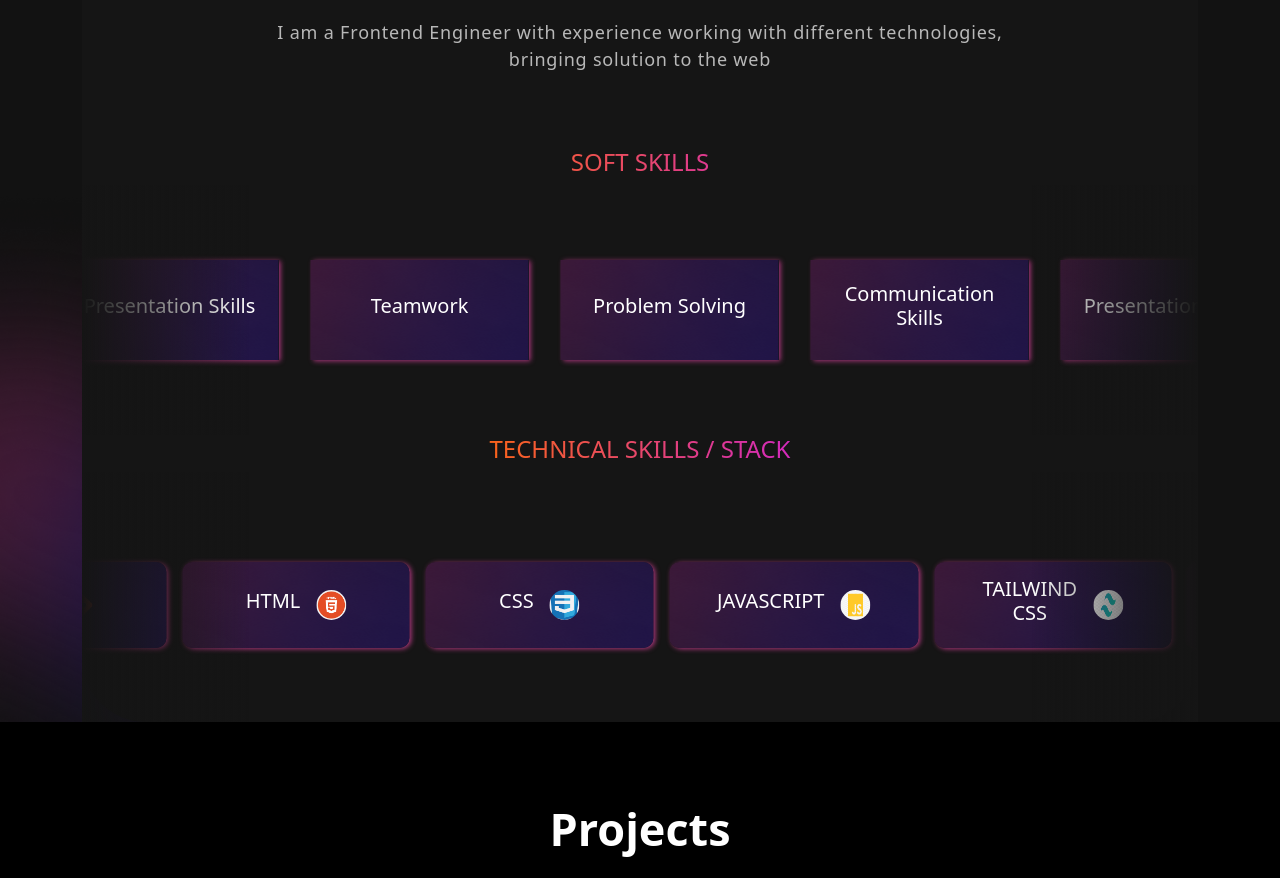
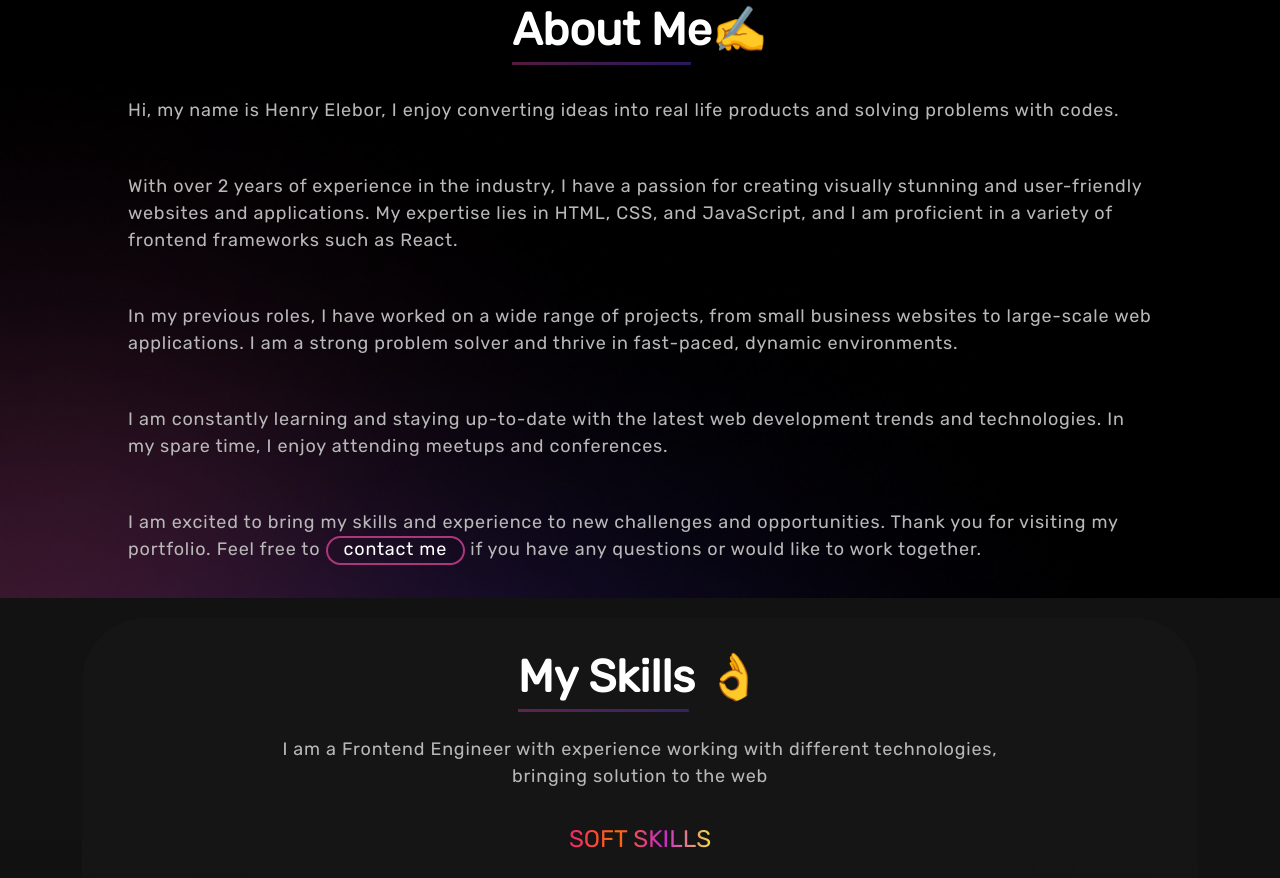
Before and after one commit to RAY-DEV67/PORTFOLIO, a React (Create React App) app: page / in a window 1280 px wide. Shown: the part 840-1718 px from the top of the page. Built offline with nearby package versions, Linux system fonts and the light colour scheme.

Commit message:
new features

```diff
--- a/src/App.css
+++ b/src/App.css
@@ -33,7 +33,9 @@ body {
   position: relative;
   background-color: #121212 !important;
   color: #fff !important;
-  font-family: 'Rubik', sans-serif;;
+}
+.fontlink{
+  font-family: 'Rubik', sans-serif;
 }
 
 h1, h2, h3, h4, h5, h6 {
@@ -80,6 +82,26 @@ p.success {
 
 p.danger {
 	color: red;
+}
+::-webkit-scrollbar {
+  width: 20px;
+}
+
+/* Track */
+::-webkit-scrollbar-track {
+  box-shadow: inset 0 0 5px grey;
+  border-radius: 10px;
+}
+
+/* Handle */
+::-webkit-scrollbar-thumb {
+  background: linear-gradient(90.21deg, rgba(170, 54, 124, 0.5) -5.91%, rgba(74, 47, 189, 0.5) 111.58%);
+  border-radius: 10px;
+}
+
+/* Handle on hover */
+::-webkit-scrollbar-thumb:hover {
+  background: rgba(83, 21, 58, 0.5)
 }
 /************ Navbar Css ************/
 .navibar {
@@ -138,6 +160,9 @@ margin: 0rem 1rem;
 }
 .mobile-menu{
   display: none;
+}
+.about-nav{
+  margin-left: 1rem;
 }
 
 /************ Banner Css ************/
@@ -238,6 +263,38 @@ margin: 0rem 1rem;
   border-right: 0.08em solid #666;
 }
 
+/* ABOUT ME//////////// */
+.aboutme{
+  width: 80%;
+  text-align: left;
+  font-size: 18px;
+  letter-spacing: 0.8px;
+  line-height: 1.5em;
+}
+.aboutcontainer{
+  background-color: black;
+  background-image: url('./images/color-sharp.png');
+  background-size: cover;
+  display: flex;
+  justify-content: center;
+  align-items: center;
+  flex-direction: column;
+}
+.aboutcontainer h2 {
+	font-size: 45px;
+	font-weight: 700;
+  padding-top: 2rem;
+  margin-bottom: 1rem;
+  border-bottom: 2px solid transparent;
+  background:
+    left
+    bottom
+    transparent
+    no-repeat; ;
+  background-size:100% 3px ;/* if linear-gradient, we need to resize it */
+  background-image: linear-gradient(90.21deg, rgba(170, 54, 124, 0.5) -5.91%, rgba(74, 47, 189, 0.5) 111.58%);
+}
+
 /************ Skills Css ************/
 .skill {
   /* padding: 0 0 0 0; */
@@ -247,21 +304,33 @@ margin: 0rem 1rem;
   background: #151515;
   border-radius: 64px;
   text-align: center;
-  /* padding: 60px 50px; */
-  margin-top: -60px;
+  margin-top: 20px;
   position: relative;
+  display: flex;
+  flex-direction: column;
+  align-items: center;
 }
 .skill h2 {
 	font-size: 45px;
 	font-weight: 700;
   padding-top: 2rem;
+  padding-bottom: 0.5rem;
+  border-bottom: 2px solid transparent;
+  width: fit-content;
+  background:
+    left
+    bottom
+    transparent
+    no-repeat; ;
+  background-size:70% 3px ;
+ background-image: linear-gradient(90.21deg, rgba(170, 54, 124, 0.5) -5.91%, rgba(74, 47, 189, 0.5) 111.58%);
 }
 .skill p {
     color: #B8B8B8;
     font-size: 18px;
     letter-spacing: 0.8px;
     line-height: 1.5em;
-    margin: 14px 0 75px 0;
+    margin: 14px 0 35px 0;
 }
 .skilldiv{
   width: 100%;
@@ -434,6 +503,18 @@ background: linear-gradient(to right, #f32170,
 	font-size: 45px;
 	font-weight: 700;
   text-align: center;
+  margin: 0 auto;
+  padding-bottom: 0.5rem;
+  border-bottom: 2px solid transparent;
+  width: fit-content;
+  background:
+    left
+    bottom
+    transparent
+    no-repeat; ;
+  background-size:70% 3px ;
+ background-image: linear-gradient(90.21deg, rgba(170, 54, 124, 0.5) -5.91%, rgba(74, 47, 189, 0.5) 111.58%);
+
 }
 .project p {
   color: #B8B8B8;
@@ -687,6 +768,10 @@ background: linear-gradient(to right, #f32170,
   border-radius: 20px;
   text-decoration: none;
   margin-top: 1rem;
+}
+.contact-me{
+  padding: 0 1rem;
+  padding-bottom: 0.2rem;
 }
 .mail:hover{
   background: linear-gradient(90.21deg, #AA367C -5.91%, #4A2FBD 111.58%);
@@ -1042,4 +1127,8 @@ align-items: center;
     transform: translateY(0);
     transition: all 1s ease-in-out;
   }
+  .about-nav{
+    margin-left: 0rem;
+    margin-top: 1rem;
+  }
 }
--- a/src/App.js
+++ b/src/App.js
@@ -23,7 +23,7 @@ useEffect(() => {
 }, []);
 
   return (
-    <div className="App">
+    <div className="App fontlink">
       {loading ? <div className="intro-cont">
         <img src={intro} alt="" className="intro"/>
       </div>
--- /dev/null
+++ b/src/components/aboutme.jsx
@@ -0,0 +1,21 @@
+import { useInView } from "react-intersection-observer";
+
+export function AboutMe() {
+
+
+  const { ref: profileRef1, inView: profileIsVisible1 } = useInView();
+  const { ref: profileRef2, inView: profileIsVisible2} = useInView();
+  const { ref: profileRef3, inView: profileIsVisible3} = useInView();
+  const { ref: profileRef4, inView: profileIsVisible4 } = useInView();
+  const { ref: profileRef5, inView: profileIsVisible5 } = useInView();
+
+    return ( <div className="aboutcontainer fontlink" id="about">
+        <h2>About Me✍</h2>
+        <p ref={profileRef1} className={profileIsVisible1 ? "aboutme showhead" : "head aboutme"}> Hi, my name is Henry Elebor, I enjoy converting ideas into real life products and solving problems with codes.
+    </p>
+    <p ref={profileRef2} className={profileIsVisible2 ? "aboutme showhead" : "head aboutme"}> With over 2 years of experience in the industry, I have a passion for creating visually stunning and user-friendly websites and applications. My expertise lies in HTML, CSS, and JavaScript, and I am proficient in a variety of frontend frameworks such as React.</p>
+       <p ref={profileRef3} className={profileIsVisible3 ? "aboutme showhead" : "head aboutme"}>In my previous roles, I have worked on a wide range of projects, from small business websites to large-scale web applications. I am a strong problem solver and thrive in fast-paced, dynamic environments.</p>
+       <p ref={profileRef4} className={profileIsVisible4 ? "aboutme showhead" : "head aboutme"}>I am constantly learning and staying up-to-date with the latest web development trends and technologies. In my spare time, I enjoy attending meetups and conferences.</p>
+       <p ref={profileRef5} className={profileIsVisible5 ? "aboutme showhead" : "head aboutme"}>I am excited to bring my skills and experience to new challenges and opportunities. Thank you for visiting my portfolio. Feel free to <a className="contact-me mail" href="#connect">contact me</a> if you have any questions or would like to work together.</p>
+       </div> );
+}
--- a/src/components/contact.jsx
+++ b/src/components/contact.jsx
@@ -11,7 +11,7 @@ export const Contact = () => {
     <section className="contact" id="connect">
       <img src={contactImg} alt="Contact Us" className="contactimage"/>
      <div>
-     <h2>Get In Touch</h2>
+     <h2>Get In Touch 📲</h2>
       <div className="social-icon">
             <section>
             <a href="https://www.linkedin.com/in/ekene-elebor-57ba38206/" target="_blank" rel="noreferrer"><img src={navIcon1} alt="Icon" /></a>
--- a/src/components/navbar.jsx
+++ b/src/components/navbar.jsx
@@ -32,6 +32,7 @@ export const NavBar = () => {
   }} />
 <div class="hidden">
 <a href="#home" className="home-nav">Home</a>
+<a href="#about" className="about-nav">About</a>
 <a href="#skills" className="skill-nav">Skills</a>
 <a href="#project" className="project-nav">Projects</a>
 </div>
@@ -51,6 +52,9 @@ Let’s Connect
 <a href="#home" className="home-nav"   onClick={() => {
     setshowMobile(false)
   }}>Home</a>
+  <a href="#about" className="about-nav"   onClick={() => {
+    setshowMobile(false)
+  }}>About</a>
 <a href="#skills" className="skill-nav"   onClick={() => {
     setshowMobile(false)
   }}>Skills</a>
--- a/src/components/projects.jsx
+++ b/src/components/projects.jsx
@@ -292,7 +292,7 @@ export const Projects = ({showAbout , setshowAbout}) => {
                     isVisible ? "" : ""
                   }
                 >
-                  <h2 ref={myRef} className={ myElementIsVisible ? "showhead mb-4" : "head"}>Projects</h2>
+                  <h2 ref={myRef} className={ myElementIsVisible ? "showhead mb-4" : "head"}>My Projects 👨‍💻</h2>
                   <Tab.Container id="projects-tabs" defaultActiveKey="first">
                     <Nav
                       variant="pills"
--- a/src/components/skills.jsx
+++ b/src/components/skills.jsx
@@ -10,36 +10,21 @@ import bootstrap from "../images/bootstrap.png";
 import react from "../images/react.png";
 import git from "../images/git.png";
 import { useInView } from "react-intersection-observer";
+import { AboutMe } from "./aboutme";
 
 export const Skills = () => {
-  // const responsive = {
-  //   superLargeDesktop: {
-  //     breakpoint: { max: 4000, min: 3000 },
-  //     items: 5,
-  //   },
-  //   desktop: {
-  //     breakpoint: { max: 3000, min: 1024 },
-  //     items: 3,
-  //   },
-  //   tablet: {
-  //     breakpoint: { max: 1024, min: 464 },
-  //     items: 2,
-  //   },
-  //   mobile: {
-  //     breakpoint: { max: 464, min: 0 },
-  //     items: 1,
-  //   },
-  // };
 
   const { ref: profileRef, inView: profileIsVisible } = useInView();
 
   return (
-    <section className="skill" id="skills">
+    <div className="skill">
+      <AboutMe/>
+      <section className="skill" id="skills">
       <div className="container">
         <div className="row">
           <div className="col-12">
             <div className="skill-bx wow zoomIn">
-              <h2>My Skills</h2>
+              <h2>My Skills 👌</h2>
              <div className="skilldiv">
              <p ref={profileRef} className={profileIsVisible ? "skilltext showhead" : "head skilltext"}>I am a Frontend Engineer with experience working with different technologies, bringing solution to the web</p>
 
@@ -191,5 +176,6 @@ export const Skills = () => {
       </div>
       <img className="background-image-left" src={colorSharp} alt="" />
     </section>
+    </div>
   );
 };
```
Also changed, not shown: 1 other file (tests, documents, lock files or other folders).
